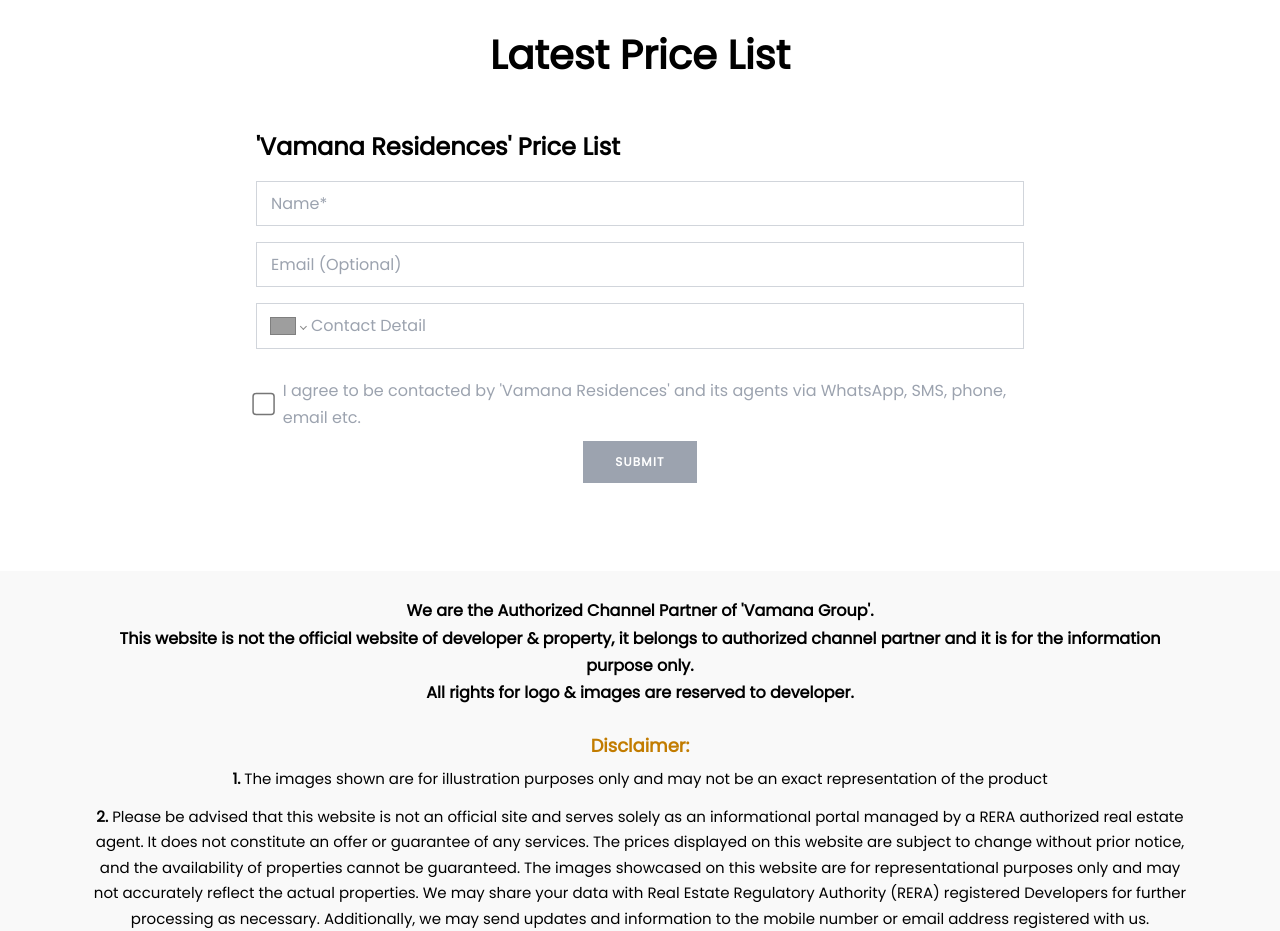
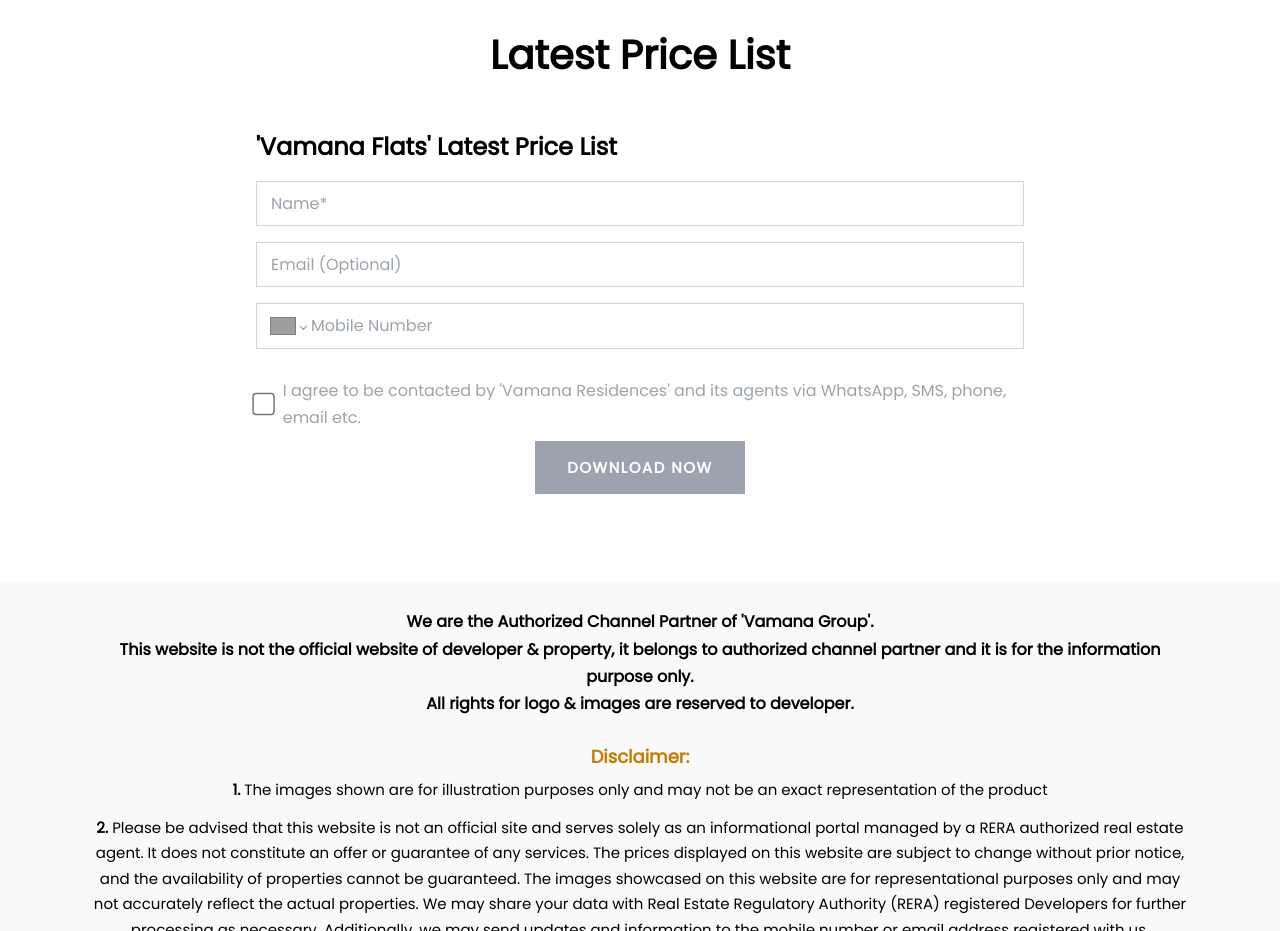
Before and after one commit to soniiosandweb/vamana, a React (Create React App) app: page / in a window 1280 px wide. Shown: the part 6100-7031 px from the top of the page. Built offline with nearby package versions, Linux system fonts and the light colour scheme; grey boxes are pictures that could not be loaded.

Commit message:
latest changes on 19th Sept. 2024
latest Price heading changes
submit button text changed to download now and font-size increased
contact number placeholder changed

```diff
--- a/src/components/Home/PriceList/PriceList.jsx
+++ b/src/components/Home/PriceList/PriceList.jsx
@@ -8,7 +8,7 @@
                     <h2 className="text-2xl sm:text-4xl font-semibold text-center mb-3">Latest Price List</h2>
 
                     <div className="w-full max-w-3xl mx-auto">
-                        <EnquireForm title="'Vamana Residences' Price List" />
+                        <EnquireForm title="'Vamana Flats' Latest Price List" />
                     </div>
                 </div>
             </div>
--- a/src/components/Layouts/EnquireForm/EnquireForm.jsx
+++ b/src/components/Layouts/EnquireForm/EnquireForm.jsx
@@ -197,7 +197,7 @@
                             type="tel"
                             id="mobile-number"
                             name="mobile-number"
-                            placeholder="Contact Detail"
+                            placeholder="Mobile Number"
                             className="text-md form-input border border-gray-300 w-full px-3.5 py-2 bg-white"
                             country="IN"
                            // maxlength="10"
@@ -218,7 +218,7 @@
                     <p className={`flex items-center text-md mt-5 ${termsCheck ? 'font-semibold' : 'font-extralight  text-gray-400'}`}><input type='checkbox' required className='align-middle size-4' name="termsCheck" checked={termsCheck} value={termsValue} onChange={(e) => CheckboxChange(e)} /> I agree to be contacted by 'Vamana Residences' and its agents via WhatsApp, SMS, phone, email etc.</p>
 
                     <div className="mt-2.5 flex items-center gap-5 justify-center">
-                        <input type="submit" value="Submit" className={`w-max text-white font-bold uppercase text-xs tracking-widest py-3.5 px-8 ${disableSubmit ? 'bg-gray-400 cursor-not-allowed' : 'bg-primary-yellow cursor-pointer'}`} disabled={disableSubmit} />
+                        <input type="submit" value="Download Now" className={`w-max text-white font-bold uppercase text-sm tracking-widest py-3.5 px-8 ${disableSubmit ? 'bg-gray-400 cursor-not-allowed' : 'bg-primary-yellow cursor-pointer'}`} disabled={disableSubmit} />
                         {loading && (
                             <CircularProgress
                                 sx={{
--- a/src/components/Layouts/Header/header.jsx
+++ b/src/components/Layouts/Header/header.jsx
@@ -22,7 +22,7 @@
   const handleClose = () => setOpen(false);
   const [mobileMenuOpen, setMobileMenuOpen] = useState(false);
   const toggleMobileMenu = () => setMobileMenuOpen(!mobileMenuOpen);
-  // const handleEnquireClick = () => {
+  const handleEnquireClick = () => {
     // if (window.gtag) {
     //   window.gtag('event', 'conversion', {
     //     'send_to': 'AW-16677697257/DBiSCPzj9MsZEOntxZA-',
@@ -32,8 +32,8 @@
     // } else {
     //   console.error('gtag is not defined');
     // }
-    // handleOpen()
-  // };
+    handleOpen()
+  };
 
 
   const menuLinks = [
@@ -113,7 +113,7 @@
           <div className="w-4/5 lg:w-2/6 xl:w-1/4 flex justify-end items-center gap-1.5 sm:gap-5 px-2.5 flex-wrap">
             <NavLink to='tel:+918609000900' className="text-xxs sm:text-md font-medium header-nav-link font-semibold blink"><FontAwesomeIcon icon={faPhone} className="text-primary-yellow pr-1" /> +91 8609000900</NavLink>
 
-            <button tabIndex='-1' className="text-xxs sm:text-sm font-semibold capitalize cursor-pointer bg-primary-yellow p-2 sm:p-2.5 text-white"  id="enquire_now">Enquire Now</button>
+            <button tabIndex='-1' className="text-xxs sm:text-sm font-semibold capitalize cursor-pointer bg-primary-yellow p-2 sm:p-2.5 text-white" onClick={handleEnquireClick} id="enquire_now">Enquire Now</button>
           </div>
           <button className="lg:hidden p-2 text-primary-yellow" onClick={toggleMobileMenu}>
             <FontAwesomeIcon icon={faBars} />
```
